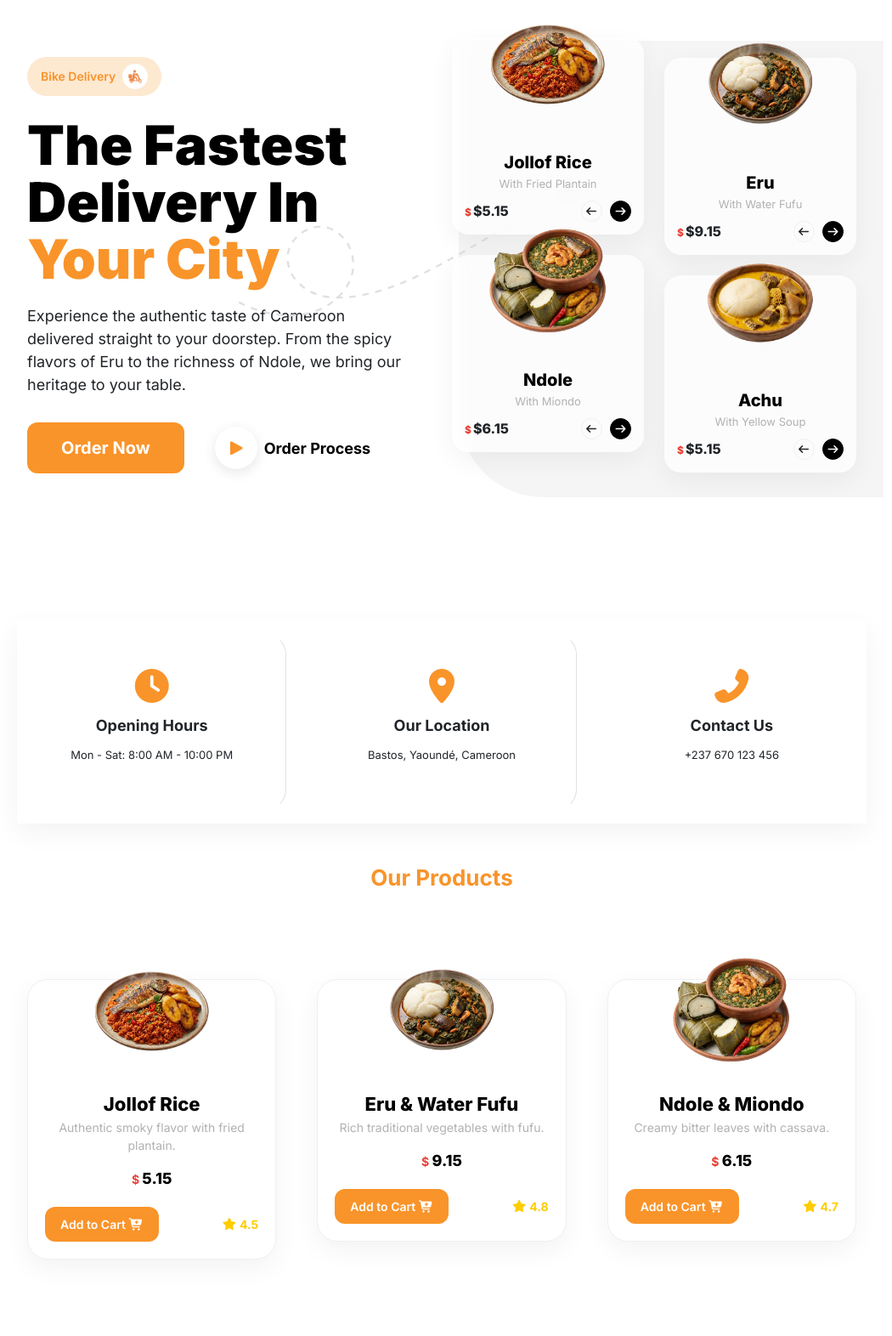
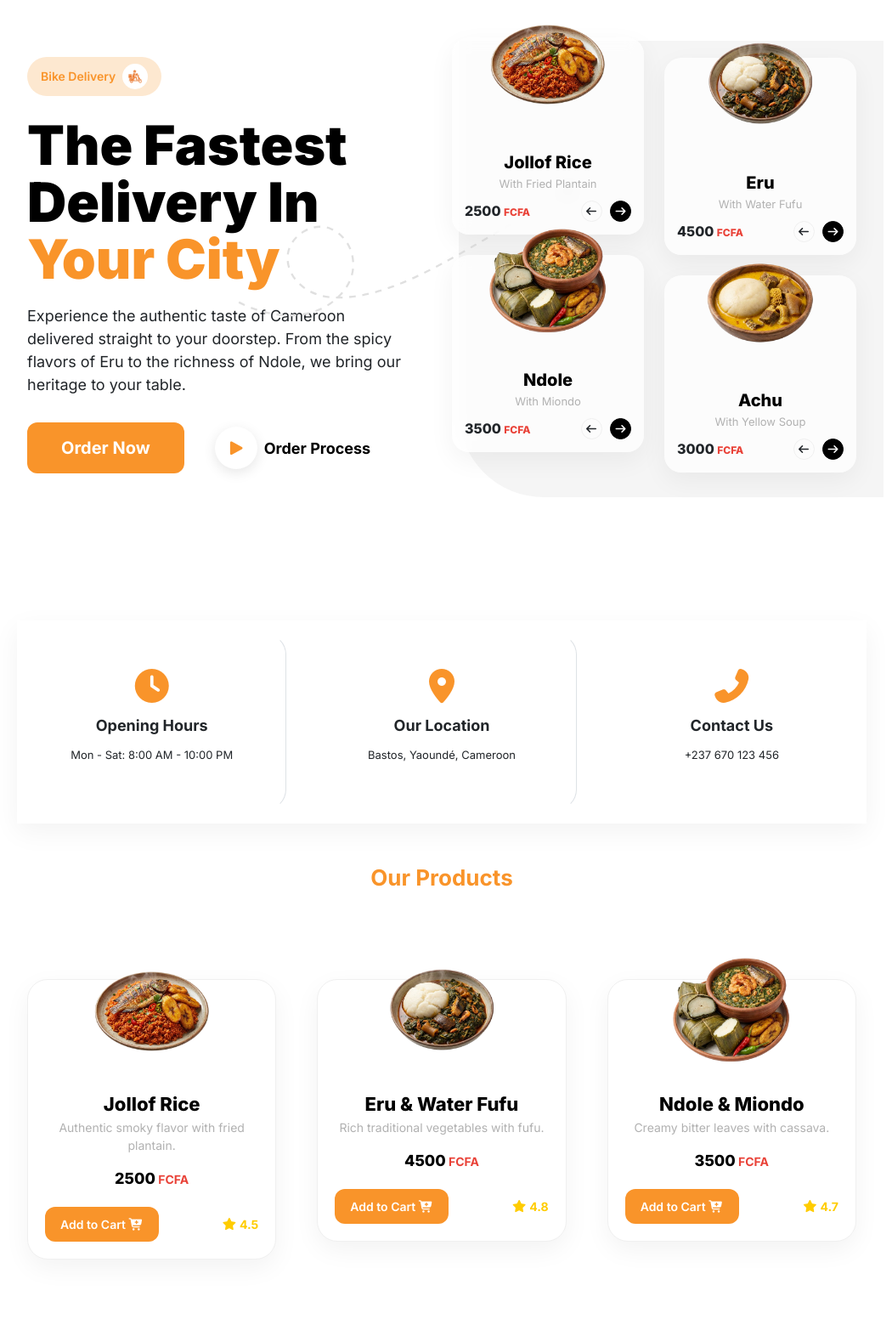
Before and after one commit to PhilipGael116/food-order-school-proj, a PHP site: page /home.php in a window 1280 px wide. Shown: the part 152-1724 px from the top of the page at 85% size, without its empty margins (120-1170 px from the left). Run offline with PHP 8.4, Linux system fonts and the light colour scheme; some libraries are stand-ins or nearby versions.

Commit message:
feat: Implement core static pages and assets for the food ordering application, including home, menu, cart, checkout, and registration.

```diff
--- a/static-pages/cart.css
+++ b/static-pages/cart.css
@@ -221,7 +221,7 @@ body {
 
 /* Cart Table Styles */
 .cart-section {
-    padding: 35px 0;
+    padding: 60px 0;
 }
 
 .cart-table-container {
--- a/static-pages/index.css
+++ b/static-pages/index.css
@@ -284,11 +284,9 @@ p.p2 {
     color: var(--color-gr);
 }
 
-.meal-price::before {
-    content: '$';
+.meal-price span {
+    font-size: 12px;
     color: #e94339;
-    font-size: 12px;
-    margin-right: 2px;
 }
 
 .meal-nav i {
@@ -520,8 +518,8 @@ p.p2 {
     color: var(--color-black);
 }
 
-.product-price::before {
-    content: '$ ';
+.product-price::after {
+    content: ' FCFA';
     color: #e94339;
     font-size: 14px;
     font-weight: 700;
--- a/static-pages/menu.css
+++ b/static-pages/menu.css
@@ -491,11 +491,9 @@ body {
     color: var(--color-black);
 }
 
-.product-price::before {
-    content: '$ ';
+.product-price::after {
+    content: ' FCFA';
     color: #e94339;
-    font-size: 14px;
-    font-weight: 700;
 }
 
 .product-rating {
--- a/static-pages/pages/checkout.php
+++ b/static-pages/pages/checkout.php
@@ -86,10 +86,10 @@
 
                     <div class="total-display">
                         <span>Total Amount:</span>
-                        <span class="amount">$129</span>
+                        <span class="amount">11000 FCFA</span>
                     </div>
 
-                    <button type="submit" class="btn-pay">Pay $129</button>
+                    <button type="submit" class="btn-pay">Pay 11000 FCFA</button>
                 </form>
             </div>
         </div>
--- a/static-pages/pages/home.php
+++ b/static-pages/pages/home.php
@@ -61,7 +61,7 @@
                             <h4 class="meal-name mb-1">Jollof Rice</h4>
                             <p class="meal-desc mb-2">With Fried Plantain</p>
                             <div class="d-flex justify-content-between align-items-center">
-                                <span class="meal-price">$5.15</span>
+                                <span class="meal-price">2500 <span>FCFA</span></span>
                                 <div class="meal-nav">
                                     <i class="fas fa-arrow-left"></i>
                                     <i class="fas fa-arrow-right active"></i>
@@ -75,7 +75,7 @@
                             <h4 class="meal-name mb-1">Eru</h4>
                             <p class="meal-desc mb-2">With Water Fufu</p>
                             <div class="d-flex justify-content-between align-items-center">
-                                <span class="meal-price">$9.15</span>
+                                <span class="meal-price">4500 <span>FCFA</span></span>
                                 <div class="meal-nav">
                                     <i class="fas fa-arrow-left"></i>
                                     <i class="fas fa-arrow-right active"></i>
@@ -89,7 +89,7 @@
                             <h4 class="meal-name mb-1">Ndole</h4>
                             <p class="meal-desc mb-2">With Miondo</p>
                             <div class="d-flex justify-content-between align-items-center">
-                                <span class="meal-price">$6.15</span>
+                                <span class="meal-price">3500 <span>FCFA</span></span>
                                 <div class="meal-nav">
                                     <i class="fas fa-arrow-left"></i>
                                     <i class="fas fa-arrow-right active"></i>
@@ -103,7 +103,7 @@
                             <h4 class="meal-name mb-1">Achu</h4>
                             <p class="meal-desc mb-2">With Yellow Soup</p>
                             <div class="d-flex justify-content-between align-items-center">
-                                <span class="meal-price">$5.15</span>
+                                <span class="meal-price">3000 <span>FCFA</span></span>
                                 <div class="meal-nav">
                                     <i class="fas fa-arrow-left"></i>
                                     <i class="fas fa-arrow-right active"></i>
@@ -152,7 +152,7 @@
                     <img src="../images/jollof.png" alt="Jollof Rice" class="product-img">
                     <div class="product-name">Jollof Rice</div>
                     <p class="product-desc">Authentic smoky flavor with fried plantain.</p>
-                    <div class="product-price">5.15</div>
+                    <div class="product-price">2500</div>
                     <div class="product-footer">
                         <button class="product-btn">Add to Cart <i class="fa fa-cart-plus"></i></button>
                         <div class="product-rating"><i class="fa fa-star"></i> 4.5</div>
@@ -165,7 +165,7 @@
                     <img src="../images/eru.png" alt="Eru" class="product-img">
                     <div class="product-name">Eru & Water Fufu</div>
                     <p class="product-desc">Rich traditional vegetables with fufu.</p>
-                    <div class="product-price">9.15</div>
+                    <div class="product-price">4500</div>
                     <div class="product-footer">
                         <button class="product-btn">Add to Cart <i class="fa fa-cart-plus"></i></button>
                         <div class="product-rating"><i class="fa fa-star"></i> 4.8</div>
@@ -178,7 +178,7 @@
                     <img src="../images/ndole.png" alt="Ndole" class="product-img">
                     <div class="product-name">Ndole & Miondo</div>
                     <p class="product-desc">Creamy bitter leaves with cassava.</p>
-                    <div class="product-price">6.15</div>
+                    <div class="product-price">3500</div>
                     <div class="product-footer">
                         <button class="product-btn">Add to Cart <i class="fa fa-cart-plus"></i></button>
                         <div class="product-rating"><i class="fa fa-star"></i> 4.7</div>
@@ -191,7 +191,7 @@
                     <img src="../images/achu.png" alt="Achu" class="product-img">
                     <div class="product-name">Achu & Yellow Soup</div>
                     <p class="product-desc">Taro paste with savory yellow soup.</p>
-                    <div class="product-price">5.15</div>
+                    <div class="product-price">3000</div>
                     <div class="product-footer">
                         <button class="product-btn">Add to Cart <i class="fa fa-cart-plus"></i></button>
                         <div class="product-rating"><i class="fa fa-star"></i> 4.9</div>
@@ -204,7 +204,7 @@
                     <img src="../images/jollof.png" alt="Jollof Rice" class="product-img">
                     <div class="product-name">Jollof Delight</div>
                     <p class="product-desc">Extra spicy with choice of fish or chicken.</p>
-                    <div class="product-price">7.50</div>
+                    <div class="product-price">3500</div>
                     <div class="product-footer">
                         <button class="product-btn">Add to Cart <i class="fa fa-cart-plus"></i></button>
                         <div class="product-rating"><i class="fa fa-star"></i> 4.6</div>
@@ -217,7 +217,7 @@
                     <img src="../images/eru.png" alt="Eru" class="product-img">
                     <div class="product-name">Special Eru</div>
                     <p class="product-desc">Extra kanda and smoked fish portions.</p>
-                    <div class="product-price">12.00</div>
+                    <div class="product-price">5500</div>
                     <div class="product-footer">
                         <button class="product-btn">Add to Cart <i class="fa fa-cart-plus"></i></button>
                         <div class="product-rating"><i class="fa fa-star"></i> 5.0</div>
```
Also changed, not shown: static-pages/js/cart-page.js (+5 -5 lines), static-pages/js/checkout-page.js (+4 -5 lines), static-pages/pages/cart.php (+10 -10 lines), static-pages/pages/menu.php (+8 -8 lines), static-pages/pages/register.php (+10 -1 lines), static-pages/register.css (+21 -7 lines).
